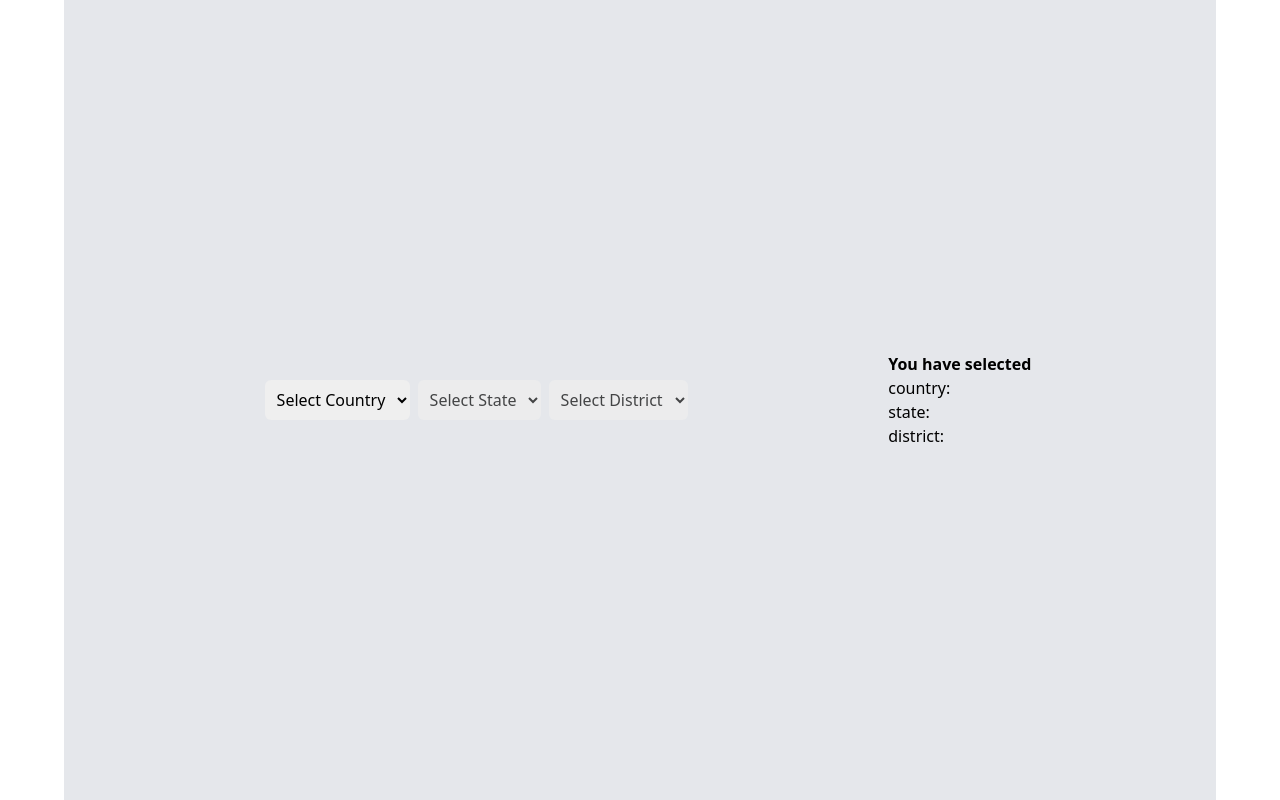
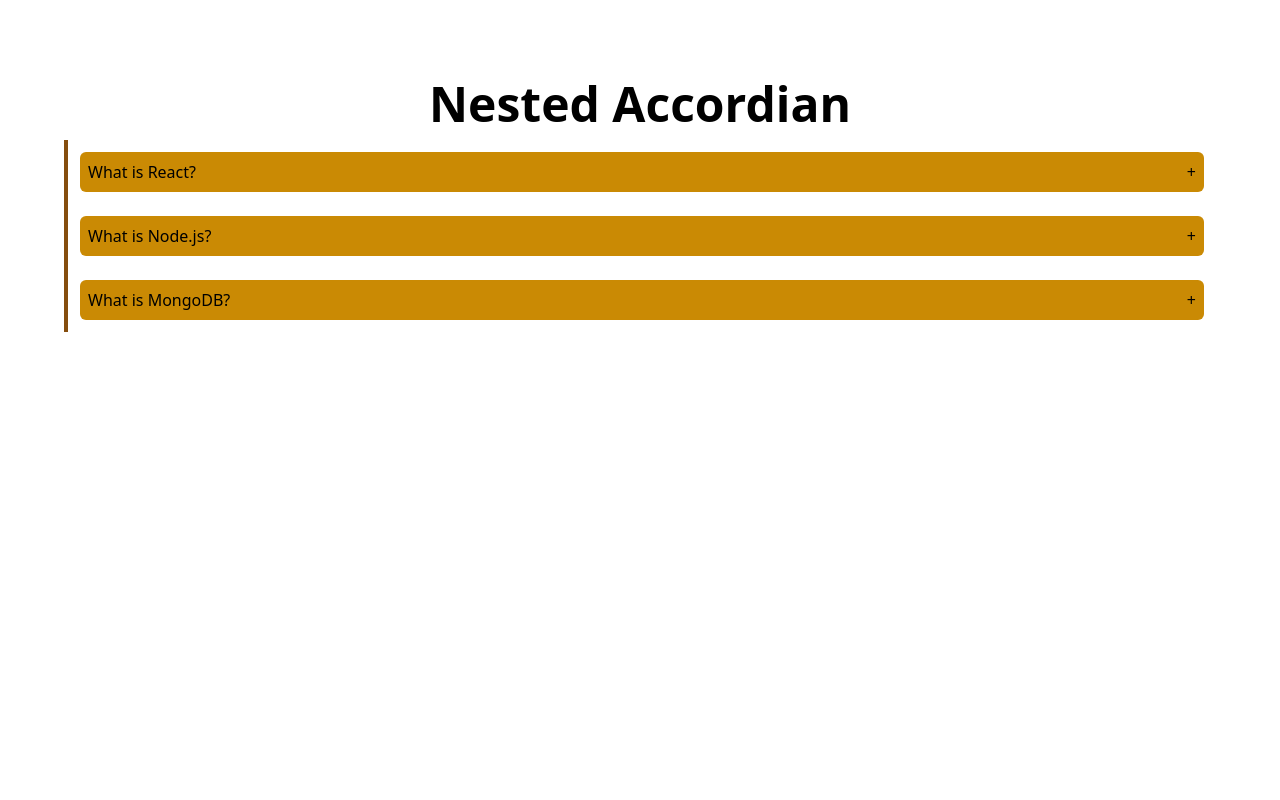
Before and after one commit to UttkarshKesharwani/React_Components, a React (Create React App) app: page / in a window 1280 px wide. Built offline with nearby package versions, Linux system fonts and the light colour scheme.

Commit message:
added nested accordian

```diff
--- a/src/App.js
+++ b/src/App.js
@@ -1,6 +1,6 @@
 import logo from "./logo.svg";
 import "./App.css";
-import Accoridan from "./Components/Accordian/Accoridan";
+
 import Star from "./Components/Star/Star";
 import Whether from "./Components/Whether/Whether";
 import ImageSliders from "./Components/ImageSliders/ImageSliders";
@@ -13,11 +13,13 @@ import Pagination from "./Components/Pagination/Pagination";
 import BreadCrums from "./Components/BreadCrums/BreadCrums";
 import ProductDetails from "./Components/BreadCrums/ProductDetails";
 import DropDown from "./Components/DropDown/DropDown";
+import CheckBoxGroup from "./Components/Parent Input Box/CheckBoxGroup";
+import Accordian from "./Components/Accordian/Accordian";
+import NestedAccordian from "./Components/NestedAccordian/NestedAccordian";
 
 function App() {
   return (
     <div className="App">
-      {/* <Accoridan /> */}
       {/* <Star  starCount={5} /> */}
       {/* <Whether /> */}
       {/* <ImageSliders /> */}
@@ -28,7 +30,21 @@ function App() {
       {/* <TabComponent/> */}
       {/* <Pagination/> */}
       {/* <BreadCrums/> */}
-      <DropDown/>
+      {/* <DropDown/> */}
+      {/* <CheckBoxGroup child={5} /> */}
+      {/* <div className="max-w-6xl m-auto bg-slate-100 p-1">
+        <h2 className="text-center font-bold text-5xl mb-3">Single Open Model</h2>
+        <Accordian allowMultiple={false} />
+        <h2 className="mt-20 text-center font-bold text-5xl mb-3">Multiple Open Model</h2>
+        <Accordian allowMultiple={true} />
+      </div> */}
+      <div className="max-w-6xl m-auto ">
+        {/* <h2 className="text-center font-bold text-5xl ">Single Open Model</h2>
+        <NestedAccordian allowMultiple={false} /> */}
+        <h2 className="mt-20 text-center font-bold text-5xl mb-3">Nested Accordian</h2>
+        <NestedAccordian allowMultiple={true} />
+      </div>
+
     </div>
   );
 }
--- /dev/null
+++ b/src/Components/NestedAccordian/NestedAccordian.jsx
@@ -0,0 +1,84 @@
+import { useState } from "react";
+import data from "./data";
+
+const NestedAccordian = ({ allowMultiple = false, details = data, level = 0 }) => {
+  const [open, setOpen] = useState({});
+
+  const handleAccordianListClick = (e, idx) => {
+    if (allowMultiple) {
+      const newObj = { ...open };
+      newObj[idx] = !open[idx];
+      setOpen(newObj);
+    } else {
+      const newObj = {};
+      newObj[idx] = !open[idx];
+      setOpen(newObj);
+    }
+  };
+
+  return (
+    <div className={`pl-${level * 4}`}>
+      {details.map(({ answer, question, children }, idx) => {
+        return (
+          <AccordianList
+            key={idx}
+            idx={idx}
+            question={question}
+            answer={answer}
+            children={children}
+            isOpen={open[idx]}
+            handleClick={handleAccordianListClick}
+            level={level}
+          />
+        );
+      })}
+    </div>
+  );
+};
+
+function AccordianList({
+  idx,
+  question,
+  answer,
+  children,
+  isOpen,
+  handleClick,
+  level,
+}) {
+
+  const bgColors = [
+    "bg-yellow-600",
+    "bg-yellow-500",
+    "bg-yellow-400",
+    "bg-yellow-300",
+  ];
+
+  return (
+    <div className={`p-3 border-l-4 border-yellow-800`}>
+      <div
+        className={`flex justify-between ${bgColors[level % bgColors.length]}
+        p-2 cursor-pointer rounded-md`}
+        onClick={(e) => handleClick(e, idx)}
+      >
+        <p className="font-medium">{question}</p>
+        <button>{isOpen ? "-" : "+"}</button>
+      </div>
+      {isOpen && (
+        <>
+          <p className="bg-slate-100 p-2 border border-md mt-1 rounded-md text-sm">
+            {answer}
+          </p>
+          {children && children.length > 0 && (
+            <NestedAccordian
+              allowMultiple={true}
+              details={children}
+              level={level + 1}
+            />
+          )}
+        </>
+      )}
+    </div>
+  );
+}
+
+export default NestedAccordian;
--- /dev/null
+++ b/src/Components/NestedAccordian/data.jsx
@@ -0,0 +1,50 @@
+const data = [
+  {
+    question: "What is React?",
+    answer: "React is a JavaScript library for building user interfaces.",
+    children: [
+      {
+        question: "Why use React?",
+        answer:
+          "React allows developers to build reusable UI components and manage state effectively.",
+      },
+      {
+        question: "Who maintains React?",
+        answer: "React is maintained by Meta (Facebook) and a large community of developers.",
+      },
+    ],
+  },
+  {
+    question: "What is Node.js?",
+    answer:
+      "Node.js is a JavaScript runtime built on Chrome's V8 engine, allowing server-side JavaScript execution.",
+    children: [
+      {
+        question: "Is Node.js single-threaded?",
+        answer: "Yes, but it uses an event-driven, non-blocking I/O model for handling concurrency.",
+      },
+      {
+        question: "Where is Node.js used?",
+        answer: "Node.js is widely used in backend development, APIs, and real-time applications.",
+      },
+    ],
+  },
+  {
+    question: "What is MongoDB?",
+    answer: "MongoDB is a NoSQL database that stores data in JSON-like documents.",
+    children: [
+      {
+        question: "Why choose MongoDB?",
+        answer:
+          "It provides high performance, scalability, and flexibility for handling unstructured data.",
+      },
+      {
+        question: "Is MongoDB schema-less?",
+        answer:
+          "Yes, MongoDB is schema-less, meaning documents can have different fields.",
+      },
+    ],
+  },
+];
+
+export default data;
```
